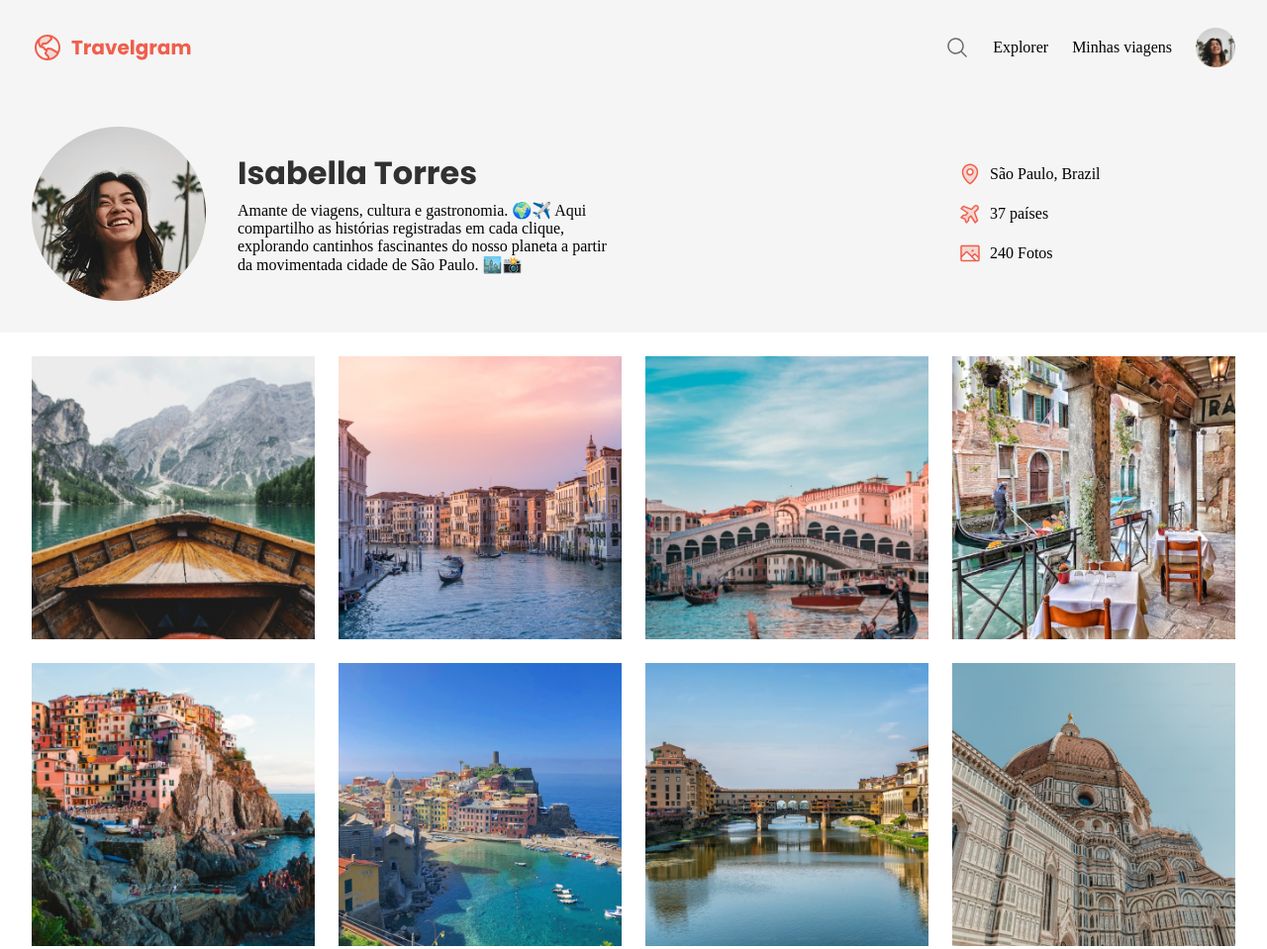
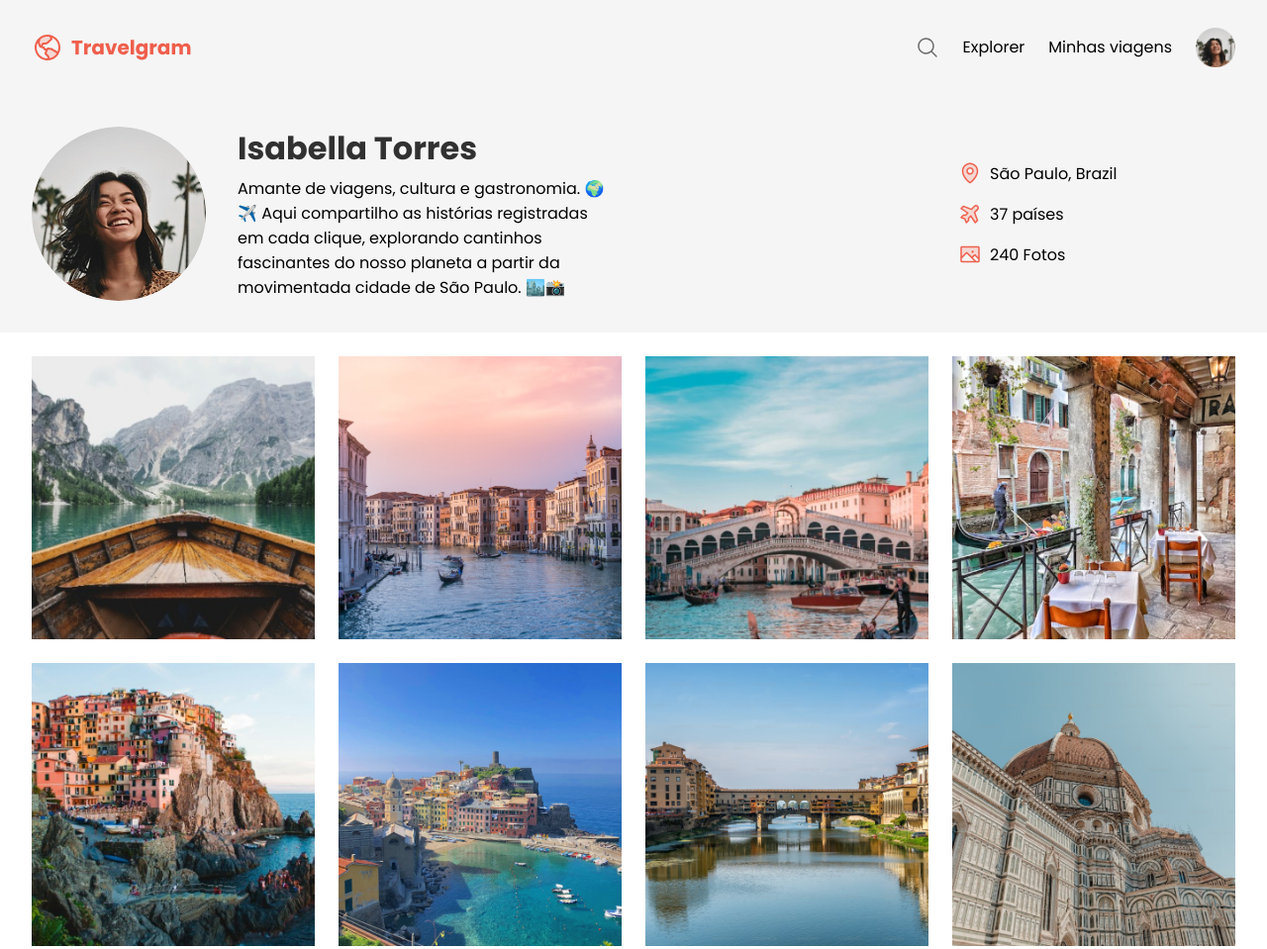
Before and after one commit to pedrocsc99/travelgram, a plain HTML site: page index.html in a window 1280 px wide. Shown: the top 959 px of the page at 99% size. Drawn offline with Linux system fonts and the light colour scheme.

Commit message:
final adjustments

```diff
--- a/styles/footer.css
+++ b/styles/footer.css
@@ -2,6 +2,8 @@ footer{
     display: flex;
     gap: 24px;
     padding-block: 24px;
+
+    font: 14px/150% ;
 }
 footer span:nth-child(1){
     margin-right: auto ;
--- a/styles/global.css
+++ b/styles/global.css
@@ -2,6 +2,7 @@
     margin: 0;
     padding: 0;
     box-sizing: border-box;
+    font-family: var(--font-family);
 }
 :root{
     --brand-color: #EF5F4C;
--- a/styles/header.css
+++ b/styles/header.css
@@ -15,6 +15,12 @@ header .container{
 }
 #profile > div{
     max-width: 384px;
+}
+#profile img{
+    width: 176px;
+    height: 176px;
+    object-fit: cover;
+    border-radius:50% ;
 }
 #profile h1{
     font: var(--text-lg);
```
